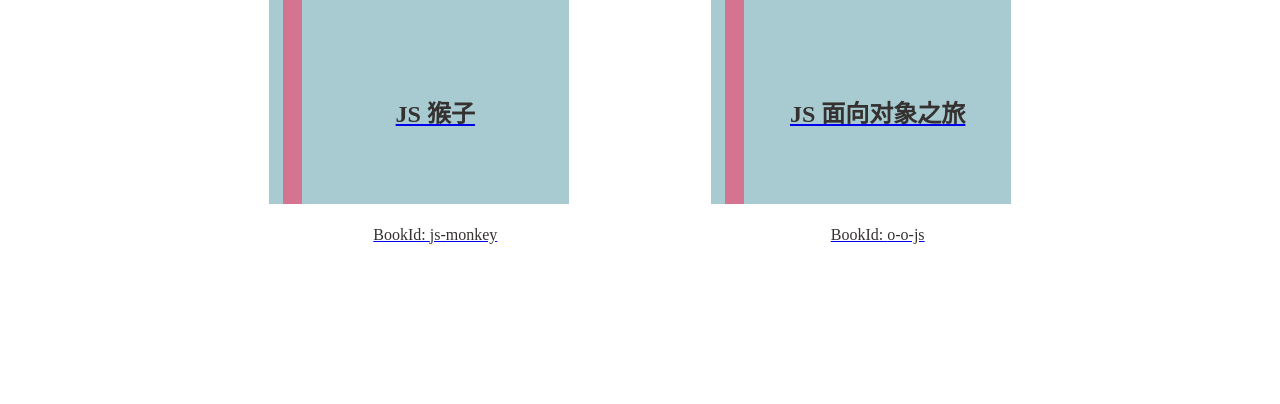
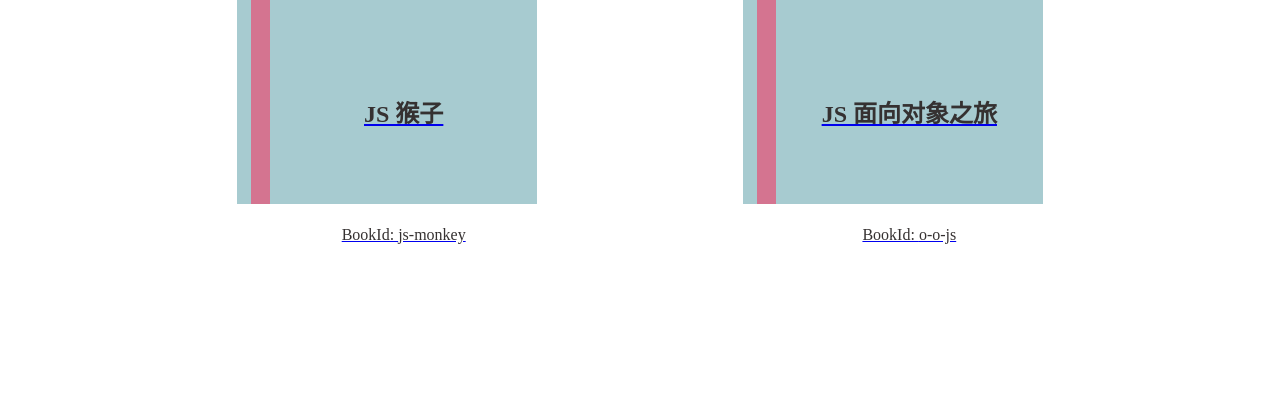
Before and after one commit to happypeter/book, a Gatsby site: page / in a window 1280 px wide. Shown: the part 1374-1778 px from the top of the page. Built offline with nearby package versions, Linux system fonts and the light colour scheme; Gatsby itself is replaced by a stand-in of ours.

Commit message:
移动端样式调整

```diff
--- a/src/components/BookBox.js
+++ b/src/components/BookBox.js
@@ -12,21 +12,29 @@
 )
 
 const Wrap = styled.div`
-  width: 35%;
+  width: 40%;
   border-top: 20px solid #90999c;
   margin-bottom: 100px;
   box-sizing: content-box;
   &: nth-child(odd) {
-    padding-left: 15%;
+    padding-left: 10%;
+
   }
   &: nth-child(even) {
-    padding-right: 15%;
+    padding-right: 10%;
   }
   @media (max-width: 630px) {
     width: 100%;
     border-top: none;
     margin-top: 35px;
     margin-bottom: 0;
+    box-sizing: border-box;
+    &: nth-child(odd) {
+      padding: 0;
+    }
+    &: nth-child(even) {
+      padding: 0;
+    }
   }
 `
 
--- a/src/components/Header.js
+++ b/src/components/Header.js
@@ -15,11 +15,11 @@
         <StyledLink to="/">
           {' '}
           <Logo fill={fill} />
-          好奇图书馆
+          好奇图书馆 &nbsp;
         </StyledLink>
 
         {book && (
-          <StyledLink to={`/${book.id}`}>&nbsp;> {book.title}</StyledLink>
+          <StyledLink to={`/${book.id}`}>{window.innerWidth <= 630 ? null : `> ${book.title}`}</StyledLink>
         )}
       </Nav>
       <Search />
@@ -49,7 +49,7 @@
   }
 `
 
-const StyledLink = styled(Link)`
+const StyledLink = styled(Link) `
   display: flex;
   color: #151313;
   line-height: 100px;
--- a/src/pages/index.js
+++ b/src/pages/index.js
@@ -8,7 +8,7 @@
 
 export default () => {
   return (
-    <div>
+    <Wrap>
       <Header />
       <Hero>
         <h1>好奇图书馆</h1>
@@ -26,9 +26,18 @@
       <Footer>
         <h2>好奇图书馆</h2>
       </Footer>
-    </div>
+    </Wrap>
   )
 }
+
+const Wrap = styled.div`
+  @media (max-width: 630px) {
+    display: flex;
+    flex-direction: column;
+    height: 100vh
+  }
+
+`
 
 const Hero = styled.div`
   height: 346px;
@@ -51,8 +60,10 @@
   flex-wrap: wrap;
   margin-bottom: 218px;
   @media (max-width: 630px) {
-   margin-top: 80px;
-   margin-bottom: 35px;
+    flex-grow: 1;
+    overflow-y: scroll;
+    margin-top: 80px;
+    margin-bottom: 35px;
   }
 `
 
```
Also changed, not shown: src/templates/book.js (+16 -1 lines).
